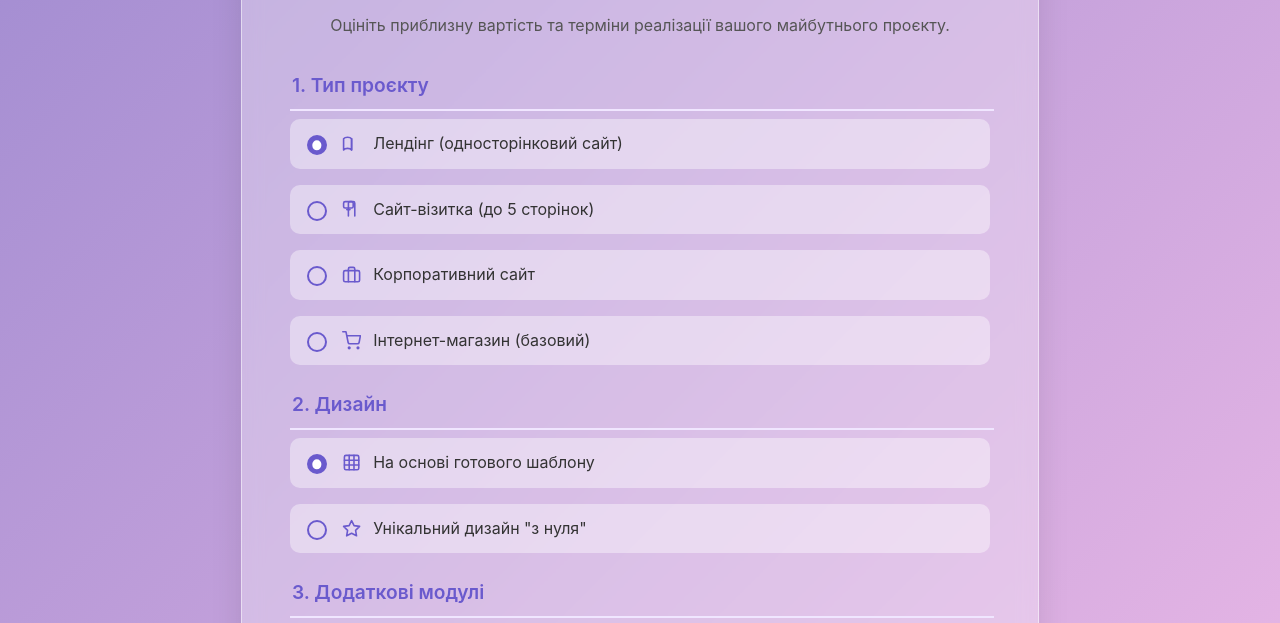
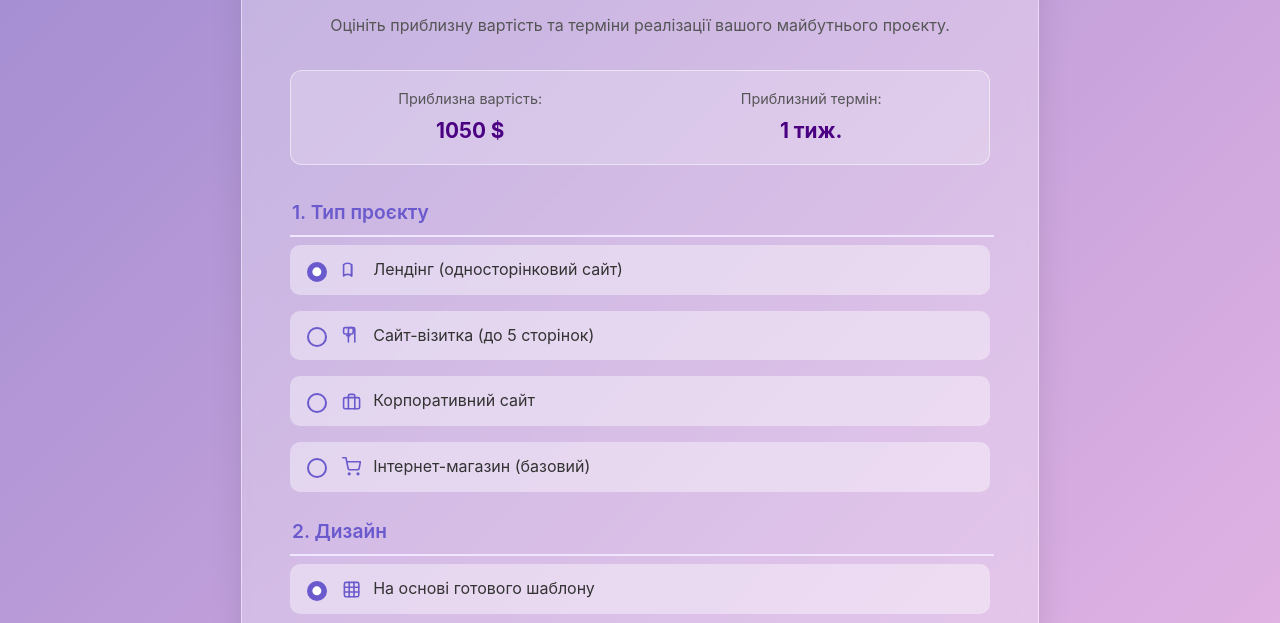
Before and after one commit to AnatoliiMikhov/it-calc, a plain HTML site: page index.html in a window 1280 px wide. Shown: the part 141-764 px from the top of the page. Drawn offline with Linux system fonts and the light colour scheme.

Commit message:
feat: Add top results bar for immediate feedback

```diff
--- a/css/main.css
+++ b/css/main.css
@@ -255,3 +255,35 @@ input[type="checkbox"]:checked::after {
     color: #dc3545; /* Червоний для віднімання */
     background-color: rgba(220, 53, 69, 0.1);
 }
+
+/* --- Стилі для верхнього блоку результатів --- */
+.top-results-container {
+    padding: 1rem;
+    margin-bottom: 2rem;
+    border: 1px solid var(--border-color);
+    background: rgba(255, 255, 255, 0.2);
+    border-radius: 12px;
+    display: flex;
+    justify-content: space-around;
+    align-items: center;
+    gap: 1rem;
+}
+
+.top-results-container .result-item {
+    padding: 0;
+    font-size: 1rem;
+    display: flex;
+    flex-direction: column;
+    align-items: center;
+    gap: 0.25rem;
+}
+
+.top-results-container .result-item span:first-child {
+    font-weight: 400;
+    font-size: 0.9rem;
+    color: #555;
+}
+
+.top-results-container .highlight {
+    font-size: 1.3rem;
+}
--- a/index.html
+++ b/index.html
@@ -11,6 +11,17 @@
     <main class="calculator-container">
         <h1>Калькулятор вартості IT-проєкту</h1>
         <p>Оцініть приблизну вартість та терміни реалізації вашого майбутнього проєкту.</p>
+
+        <section id="top-results" class="top-results-container">
+            <div class="result-item">
+                <span>Приблизна вартість:</span>
+                <span id="top-total-cost" class="highlight">0 $</span>
+            </div>
+            <div class="result-item">
+                <span>Приблизний термін:</span>
+                <span id="top-total-timeline" class="highlight">0 тиж.</span>
+            </div>
+        </section>
 
         <form id="calc-form">
     <!-- Секція "Тип проєкту" -->
--- a/js/main.js
+++ b/js/main.js
@@ -1,8 +1,12 @@
 document.addEventListener('DOMContentLoaded', () => {
     // --- DOM Elements ---
     const form = document.getElementById('calc-form');
+    // Нижній блок результатів
     const totalCostElem = document.getElementById('total-cost');
     const totalTimelineElem = document.getElementById('total-timeline');
+    // Верхній блок результатів
+    const topTotalCostElem = document.getElementById('top-total-cost');
+    const topTotalTimelineElem = document.getElementById('top-total-timeline');
 
     // --- Configuration ---
     const RATES = {
@@ -36,9 +40,9 @@ document.addEventListener('DOMContentLoaded', () => {
 
     // --- Main Calculation and UI Update Function ---
     function handleFormChange(event) {
-        const target = event.target;
+        const target = event ? event.target : null;
 
-        // --- 1. Розрахунок загальної вартості (завжди виконується) ---
+        // --- 1. Розрахунок загальної вартості ---
         let totalHours = 0;
         const projectType = form.querySelector('input[name="projectType"]:checked').value;
         totalHours += RATES.project[projectType];
@@ -52,12 +56,18 @@ document.addEventListener('DOMContentLoaded', () => {
 
         const totalCost = totalHours * RATES.hourlyRate;
 
-        // Анімація загальних результатів
-        animateValue(previousCost, totalCost, 500, (val) => totalCostElem.textContent = `${Math.round(val)} $`);
+        // Анімація загальних результатів (для обох блоків)
+        animateValue(previousCost, totalCost, 500, (val) => {
+            const roundedVal = Math.round(val);
+            totalCostElem.textContent = `${roundedVal} $`;
+            topTotalCostElem.textContent = `${roundedVal} $`;
+        });
         animateValue(previousTotalHours, totalHours, 500, (val) => {
             const maxWeeks = Math.ceil(val / 40);
             const minWeeks = Math.max(1, Math.floor(val / 40));
-            totalTimelineElem.textContent = minWeeks >= maxWeeks ? `${maxWeeks} тиж.` : `${minWeeks}-${maxWeeks} тиж.`;
+            const timelineText = minWeeks >= maxWeeks ? `${maxWeeks} тиж.` : `${minWeeks}-${maxWeeks} тиж.`;
+            totalTimelineElem.textContent = timelineText;
+            topTotalTimelineElem.textContent = timelineText;
         });
 
         previousCost = totalCost;
@@ -75,20 +85,17 @@ document.addEventListener('DOMContentLoaded', () => {
                 const price = hours * RATES.hourlyRate;
 
                 if (target.checked) {
-                    // Якщо обрано - показуємо постійний індикатор
                     span.textContent = `+${Math.round(price)} $`;
                     span.classList.remove('negative');
                     span.classList.add('positive', 'show');
                 } else {
-                    // Якщо знято - показуємо тимчасовий індикатор
                     span.textContent = `-${Math.round(price)} $`;
                     span.classList.remove('positive');
                     span.classList.add('negative', 'show');
 
-                    // ОСЬ ТУТ ТИ МОЖЕШ ЗМІНИТИ ЧАС ЗНИКНЕННЯ
                     activeTimers[target.id] = setTimeout(() => {
                         span.classList.remove('show');
-                    }, 3000); // Зараз стоїть 3 секунди
+                    }, 3000);
                 }
             } else if (target.type === 'radio') {
                 const groupName = target.name;
@@ -106,10 +113,9 @@ document.addEventListener('DOMContentLoaded', () => {
 
                     currentSelections[groupName] = target.value;
 
-                    // І для радіо теж встановлюємо таймер
                     activeTimers[target.id] = setTimeout(() => {
                         span.classList.remove('show');
-                    }, 3000); // 3 секунди
+                    }, 3000);
                 }
             }
         }
@@ -118,6 +124,6 @@ document.addEventListener('DOMContentLoaded', () => {
     // --- Event Listeners ---
     form.addEventListener('change', handleFormChange);
 
-    // Початковий розрахунок (без події, щоб не показувати індикатори)
-    handleFormChange({target: null});
+    // Початковий розрахунок
+    handleFormChange();
 });
```
